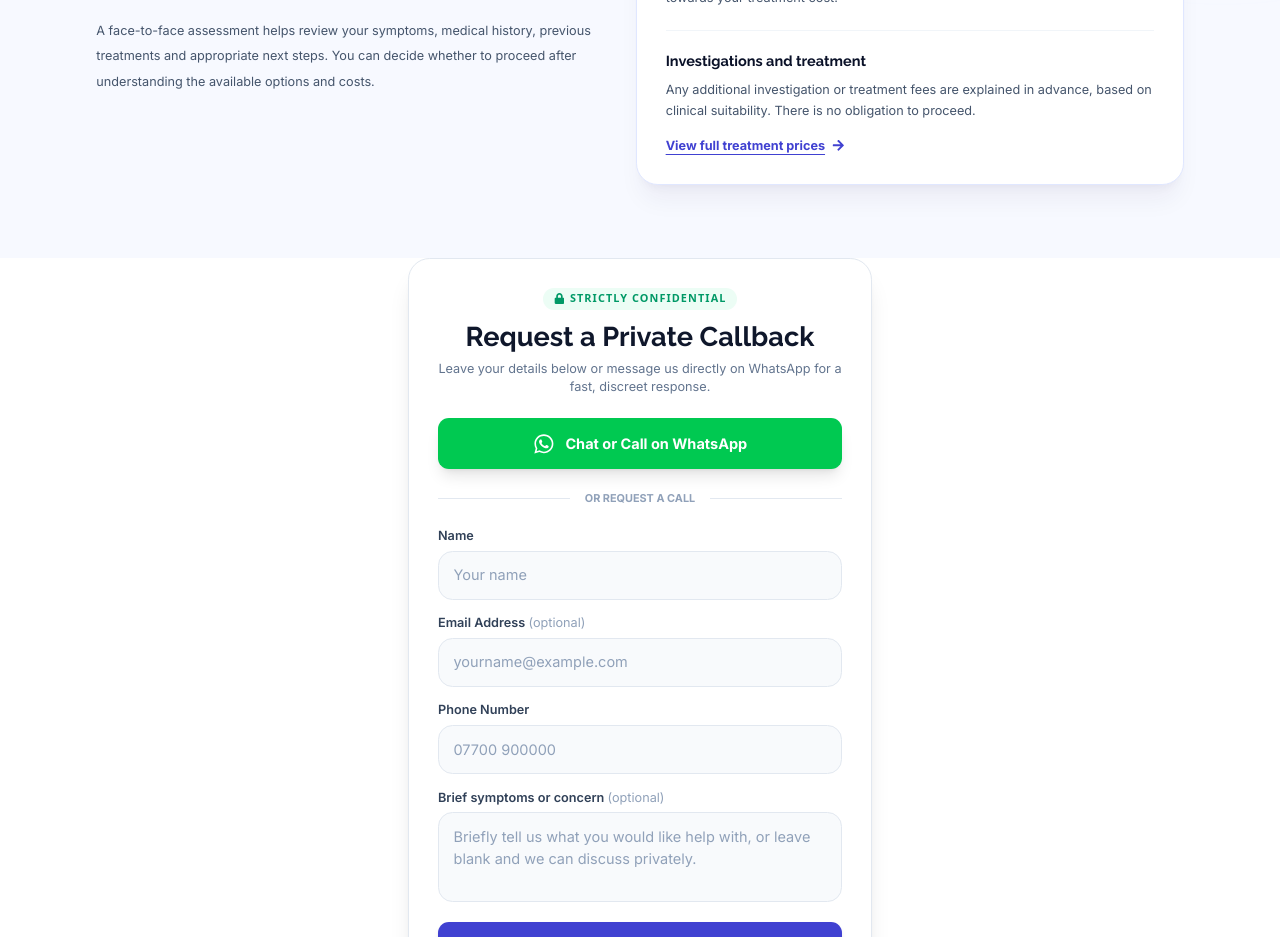
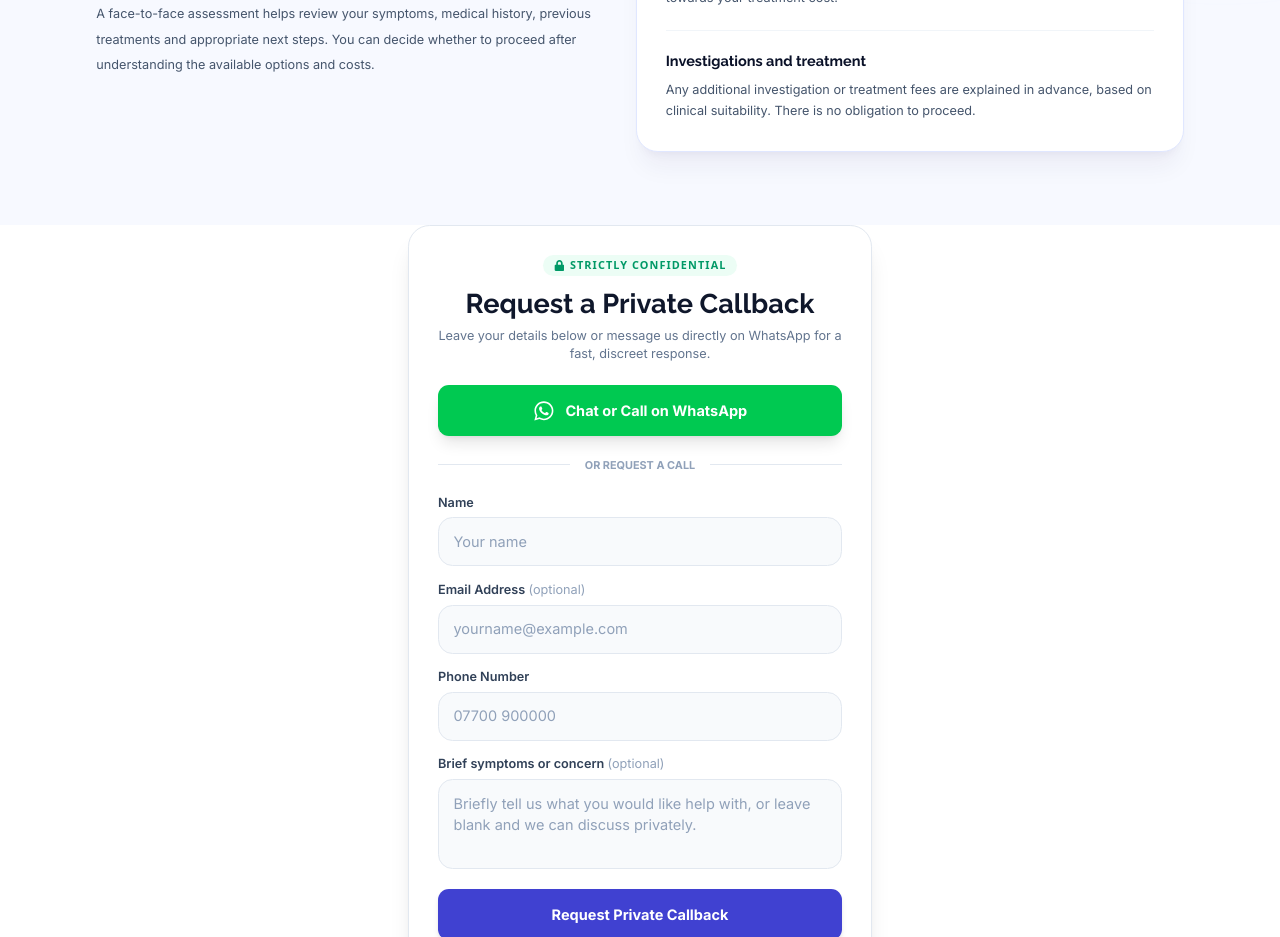
Before and after one commit to binithekid/Healing-PRP-Clinics-Preview, a Next.js app: page /birmingham/erectile-dysfunction-treatment in a window 1280 px wide. Shown: the part 2460-3397 px from the top of the page. Built offline with nearby package versions, Linux system fonts and the light colour scheme.

Commit message:
Remove treatment prices link from client page
Removed the link to treatment prices from the component.

```diff
--- a/src/components/pages/ErectileDysfunctionTreatmentClient.tsx
+++ b/src/components/pages/ErectileDysfunctionTreatmentClient.tsx
@@ -1,7 +1,6 @@
 "use client";
 
 import Image from "next/image";
-import Link from "next/link";
 import { useEffect, useState, useRef } from "react";
 import { motion, AnimatePresence, Variants } from "framer-motion";
 import dynamic from "next/dynamic";
@@ -708,12 +707,6 @@ export default function ErectileDysfunctionTreatmentClient({
                     Any additional investigation or treatment fees are explained in advance,
                     based on clinical suitability. There is no obligation to proceed.
                   </p>
-                  <Link
-                    href="/birmingham/prices"
-                    className="mt-4 inline-flex items-center gap-2 text-sm font-bold text-[#4041d1] underline underline-offset-4 hover:text-[#3032b8] focus-visible:outline focus-visible:outline-2 focus-visible:outline-offset-2 focus-visible:outline-[#4041d1]"
-                  >
-                    View full treatment prices <FaArrowRight aria-hidden="true" />
-                  </Link>
                 </div>
               </div>
             </div>
```
